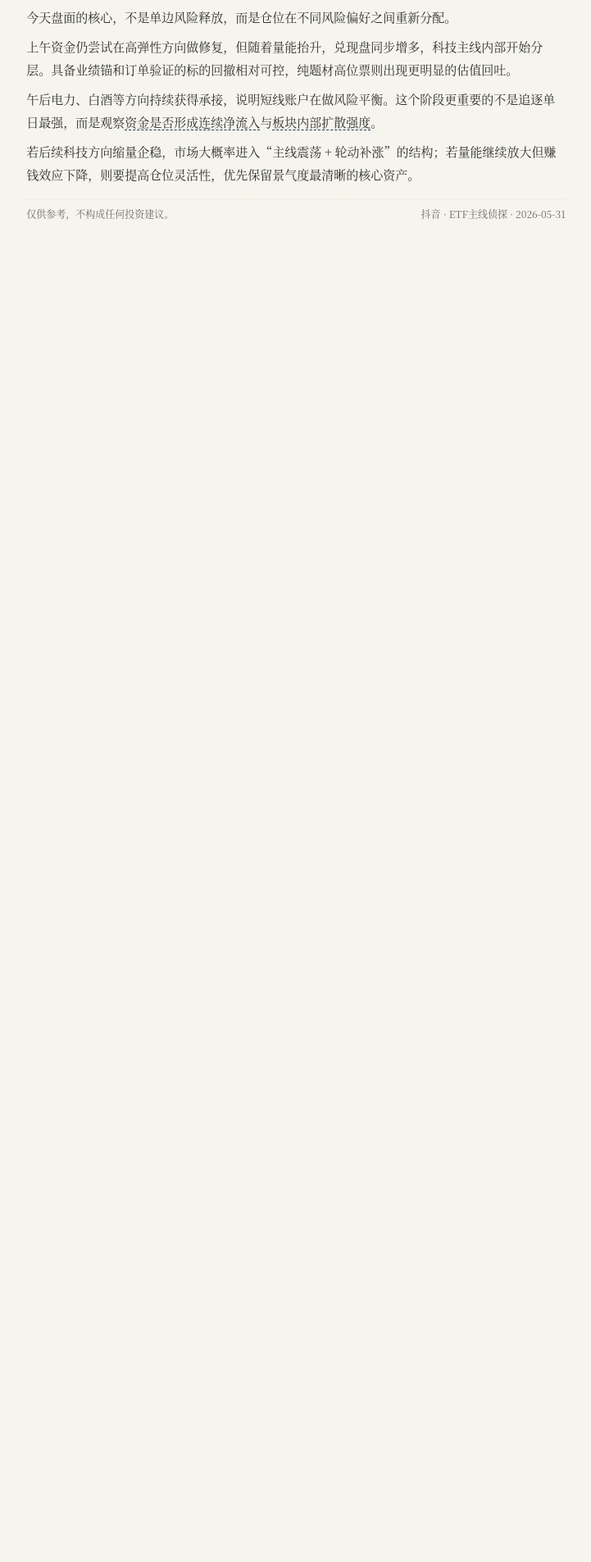
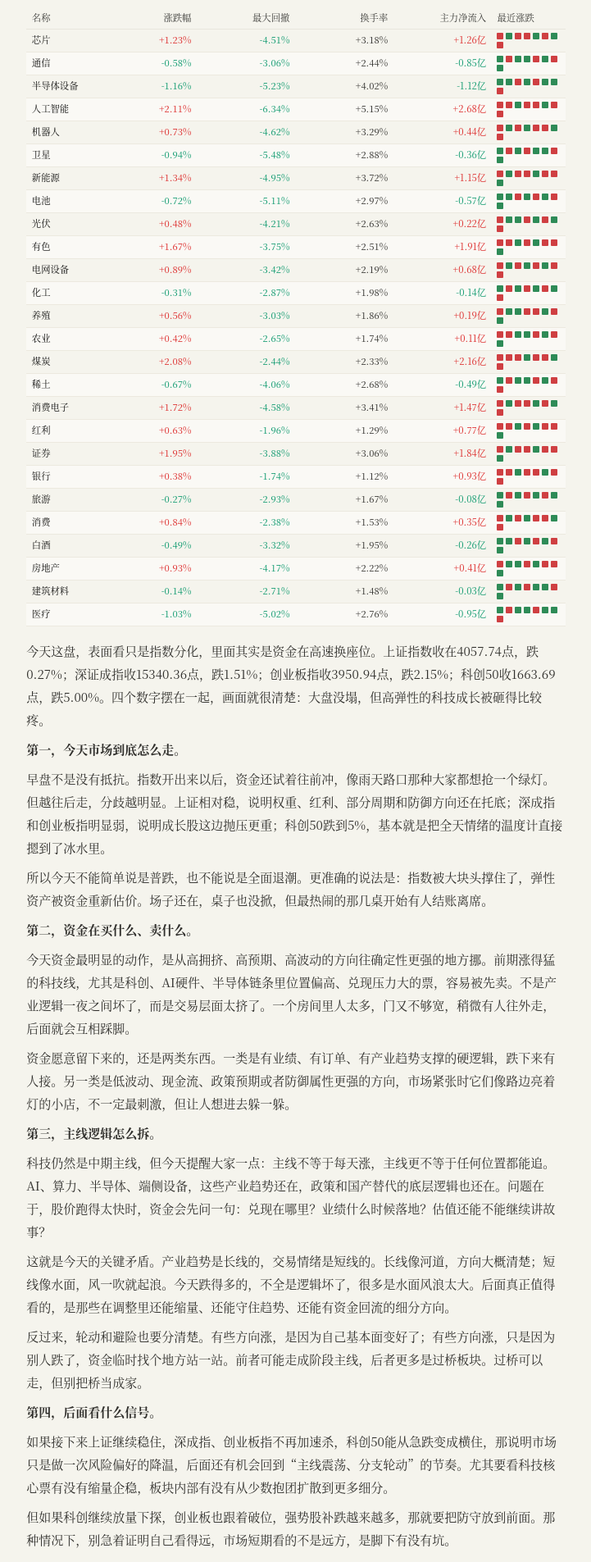
Before and after one commit to cenmen/market-insight, a React (Vite) app in the folder frontend/: page /after-close in a window 1280 px wide. Shown: the part 240-2145 px from the top of the page at 82% size, without its empty margins (279-1000 px from the left). Before the commit the page ends 800 px from the top, so only its background shows below. Built offline with nearby package versions, Linux system fonts and the light colour scheme; a web font is replaced by a local one.

Commit message:
feat: 添加 AfterClose 页面和 IndexPulseTable 组件，更新市场分析数据和内容

```diff
--- /dev/null
+++ b/frontend/src/components/IndexPulseTable/index.jsx
@@ -0,0 +1,70 @@
+function formatSignedPercent(value) {
+  const numeric = Number(value);
+  const sign = numeric > 0 ? '+' : '';
+  return `${sign}${numeric.toFixed(2)}%`;
+}
+
+function renderTrendBlocks(trend) {
+  return (
+    <div className='flex flex-wrap gap-[3px]'>
+      {trend.map(function mapTrend(item, index) {
+        const isRise = Number(item) >= 0;
+        return (
+          <span
+            key={`${index}-${item}`}
+            className={`h-[8px] w-[8px] rounded-[1px] ${isRise ? 'bg-[#cf3f42]' : 'bg-[#2e8b57]'}`}
+            title={formatSignedPercent(item)}
+          />
+        );
+      })}
+    </div>
+  );
+}
+
+export default function IndexPulseTable(props) {
+  const rows = props?.rows ?? [];
+
+  return (
+    <div className='overflow-x-hidden'>
+      <table className='financial striped w-full table-fixed border-collapse text-[8.5pt] text-[#2f2e2b]'>
+        <colgroup>
+          <col className='w-[88px]' />
+          <col />
+          <col />
+          <col />
+          <col />
+          <col className='w-[90px]' />
+        </colgroup>
+        <thead className='text-[#3d3d3a]'>
+          <tr>
+            <th className='bg-transparent px-[5pt] py-[4pt] text-left font-medium border-x-0 border-b border-[#e8e6dc]'>名称</th>
+            <th className='bg-transparent px-[5pt] py-[4pt] text-right font-medium border-x-0 border-b border-[#e8e6dc]'>涨跌幅</th>
+            <th className='bg-transparent px-[5pt] py-[4pt] text-right font-medium border-x-0 border-b border-[#e8e6dc]'>最大回撤</th>
+            <th className='bg-transparent px-[5pt] py-[4pt] text-right font-medium border-x-0 border-b border-[#e8e6dc]'>换手率</th>
+            <th className='bg-transparent px-[5pt] py-[4pt] text-right font-medium border-x-0 border-b border-[#e8e6dc]'>主力净流入</th>
+            <th className='bg-transparent px-[5pt] py-[4pt] text-left font-medium border-x-0 border-b border-[#e8e6dc]'>最近涨跌</th>
+          </tr>
+        </thead>
+        <tbody>
+          {rows.map(function mapRow(row, index) {
+            const changeRate = Number(row.changeRate);
+            return (
+              <tr key={row.code} className={index % 2 === 1 ? 'bg-[#faf9f5]' : ''}>
+                <td className='px-[5pt] py-[3pt] border-x-0 border-b border-[0.3px] border-[#ece9df] align-top'>
+                  <div className='font-medium text-[#141413]'>{row.alias}</div>
+                </td>
+                <td className={`px-[5pt] py-[3pt] border-x-0 border-b border-[0.3px] border-[#ece9df] align-top text-right tabular-nums font-medium ${changeRate >= 0 ? 'text-rise' : 'text-fall'}`}>{formatSignedPercent(changeRate)}</td>
+                <td className='px-[5pt] py-[3pt] border-x-0 border-b border-[0.3px] border-[#ece9df] align-top text-right tabular-nums text-fall'>{formatSignedPercent(row.maxDrawdown)}</td>
+                <td className='px-[5pt] py-[3pt] border-x-0 border-b border-[0.3px] border-[#ece9df] align-top text-right tabular-nums'>{formatSignedPercent(row.turnoverRate)}</td>
+                <td className={`px-[5pt] py-[3pt] border-x-0 border-b border-[0.3px] border-[#ece9df] align-top text-right tabular-nums ${Number(row.mainNetInflow) >= 0 ? 'text-rise' : 'text-fall'}`}>
+                  {`${Number(row.mainNetInflow) >= 0 ? '+' : ''}${Number(row.mainNetInflow).toFixed(2)}亿`}
+                </td>
+                <td className='px-[5pt] py-[3pt] border-x-0 border-b border-[0.3px] border-[#ece9df] align-top'>{renderTrendBlocks(row.recentTrend)}</td>
+              </tr>
+            );
+          })}
+        </tbody>
+      </table>
+    </div>
+  );
+}
--- a/frontend/src/pages/AfterClose.jsx
+++ b/frontend/src/pages/AfterClose.jsx
@@ -1,52 +1,107 @@
 import ReportFooter from '@/components/ReportFooter';
+import IndexPulseTable from '@/components/IndexPulseTable';
 
 const afterCloseData = {
   mainIndexes: [
-    { name: '上证指数', indexValue: '3128.64', changeRate: 0.76 },
-    { name: '创业板指', indexValue: '1915.24', changeRate: -1.18 },
-    { name: '科创50', indexValue: '742.56', changeRate: -2.04 },
+    { name: '上证指数', indexValue: '4057.74', changeRate: -0.27 },
+    { name: '创业板指', indexValue: '3950.94', changeRate: -2.15 },
+    { name: '科创50', indexValue: '1663.69', changeRate: -5.0 },
   ],
-  techSectors: [
-    {
-      name: '半导体',
-      indexValue: '6821.33',
-      changeRate: -2.35,
-      turnover: 1563.4,
-      netInflowIn: 88.61,
-      netInflowOut: 139.82,
-    },
-    {
-      name: 'AI硬件',
-      indexValue: '5210.27',
-      changeRate: -1.67,
-      turnover: 1096.75,
-      netInflowIn: 65.74,
-      netInflowOut: 101.33,
-    },
+  sectorTableRows: [
+    { code: '588200', alias: '芯片', latestPrice: 1006.23, changeRate: 1.23, amplitude: 2.45, maxDrawdown: -4.51, turnoverRate: 3.18, mainNetInflow: 1.26, recentTrend: [1, -1, 1, 1, -1, 1, -1, 1] },
+    { code: '515880', alias: '通信', latestPrice: 987.12, changeRate: -0.58, amplitude: 1.77, maxDrawdown: -3.06, turnoverRate: 2.44, mainNetInflow: -0.85, recentTrend: [-1, 1, -1, -1, 1, -1, 1, -1] },
+    { code: '159516', alias: '半导体设备', latestPrice: 1124.35, changeRate: -1.16, amplitude: 2.91, maxDrawdown: -5.23, turnoverRate: 4.02, mainNetInflow: -1.12, recentTrend: [-1, -1, 1, -1, 1, -1, -1, 1] },
+    { code: '159819', alias: '人工智能', latestPrice: 1208.67, changeRate: 2.11, amplitude: 3.84, maxDrawdown: -6.34, turnoverRate: 5.15, mainNetInflow: 2.68, recentTrend: [1, 1, -1, 1, 1, -1, 1, 1] },
+    { code: '562500', alias: '机器人', latestPrice: 951.44, changeRate: 0.73, amplitude: 2.22, maxDrawdown: -4.62, turnoverRate: 3.29, mainNetInflow: 0.44, recentTrend: [1, -1, 1, -1, 1, 1, -1, 1] },
+    { code: '159206', alias: '卫星', latestPrice: 876.31, changeRate: -0.94, amplitude: 2.41, maxDrawdown: -5.48, turnoverRate: 2.88, mainNetInflow: -0.36, recentTrend: [-1, 1, -1, 1, -1, -1, 1, -1] },
+    { code: '516160', alias: '新能源', latestPrice: 1039.56, changeRate: 1.34, amplitude: 2.69, maxDrawdown: -4.95, turnoverRate: 3.72, mainNetInflow: 1.15, recentTrend: [1, -1, 1, 1, -1, 1, 1, -1] },
+    { code: '159755', alias: '电池', latestPrice: 918.75, changeRate: -0.72, amplitude: 2.13, maxDrawdown: -5.11, turnoverRate: 2.97, mainNetInflow: -0.57, recentTrend: [-1, -1, 1, -1, 1, -1, 1, -1] },
+    { code: '515790', alias: '光伏', latestPrice: 842.09, changeRate: 0.48, amplitude: 1.96, maxDrawdown: -4.21, turnoverRate: 2.63, mainNetInflow: 0.22, recentTrend: [1, -1, -1, 1, -1, 1, -1, 1] },
+    { code: '512400', alias: '有色', latestPrice: 1096.18, changeRate: 1.67, amplitude: 2.58, maxDrawdown: -3.75, turnoverRate: 2.51, mainNetInflow: 1.91, recentTrend: [1, 1, -1, 1, -1, 1, 1, -1] },
+    { code: '159326', alias: '电网设备', latestPrice: 1014.72, changeRate: 0.89, amplitude: 1.84, maxDrawdown: -3.42, turnoverRate: 2.19, mainNetInflow: 0.68, recentTrend: [1, -1, 1, -1, 1, -1, 1, 1] },
+    { code: '159870', alias: '化工', latestPrice: 965.37, changeRate: -0.31, amplitude: 1.53, maxDrawdown: -2.87, turnoverRate: 1.98, mainNetInflow: -0.14, recentTrend: [-1, 1, -1, 1, -1, 1, -1, 1] },
+    { code: '159865', alias: '养殖', latestPrice: 902.46, changeRate: 0.56, amplitude: 1.62, maxDrawdown: -3.03, turnoverRate: 1.86, mainNetInflow: 0.19, recentTrend: [1, -1, -1, 1, 1, -1, 1, -1] },
+    { code: '159825', alias: '农业', latestPrice: 934.28, changeRate: 0.42, amplitude: 1.49, maxDrawdown: -2.65, turnoverRate: 1.74, mainNetInflow: 0.11, recentTrend: [1, 1, -1, -1, 1, -1, 1, -1] },
+    { code: '515220', alias: '煤炭', latestPrice: 1188.52, changeRate: 2.08, amplitude: 2.11, maxDrawdown: -2.44, turnoverRate: 2.33, mainNetInflow: 2.16, recentTrend: [1, 1, 1, -1, 1, 1, -1, 1] },
+    { code: '516150', alias: '稀土', latestPrice: 1048.13, changeRate: -0.67, amplitude: 2.35, maxDrawdown: -4.06, turnoverRate: 2.68, mainNetInflow: -0.49, recentTrend: [-1, 1, -1, -1, 1, -1, 1, 1] },
+    { code: '159732', alias: '消费电子', latestPrice: 1133.64, changeRate: 1.72, amplitude: 2.74, maxDrawdown: -4.58, turnoverRate: 3.41, mainNetInflow: 1.47, recentTrend: [1, -1, 1, 1, -1, 1, -1, 1] },
+    { code: '510880', alias: '红利', latestPrice: 1266.95, changeRate: 0.63, amplitude: 1.24, maxDrawdown: -1.96, turnoverRate: 1.29, mainNetInflow: 0.77, recentTrend: [1, 1, -1, 1, -1, 1, 1, -1] },
+    { code: '512880', alias: '证券', latestPrice: 1077.85, changeRate: 1.95, amplitude: 2.48, maxDrawdown: -3.88, turnoverRate: 3.06, mainNetInflow: 1.84, recentTrend: [1, -1, 1, 1, -1, 1, 1, -1] },
+    { code: '512800', alias: '银行', latestPrice: 1211.34, changeRate: 0.38, amplitude: 0.96, maxDrawdown: -1.74, turnoverRate: 1.12, mainNetInflow: 0.93, recentTrend: [1, 1, -1, 1, 1, -1, 1, 1] },
+    { code: '562510', alias: '旅游', latestPrice: 885.49, changeRate: -0.27, amplitude: 1.68, maxDrawdown: -2.93, turnoverRate: 1.67, mainNetInflow: -0.08, recentTrend: [-1, 1, -1, 1, -1, 1, -1, -1] },
+    { code: '159928', alias: '消费', latestPrice: 1011.56, changeRate: 0.84, amplitude: 1.42, maxDrawdown: -2.38, turnoverRate: 1.53, mainNetInflow: 0.35, recentTrend: [1, -1, 1, -1, 1, 1, -1, 1] },
+    { code: '512690', alias: '白酒', latestPrice: 972.44, changeRate: -0.49, amplitude: 1.87, maxDrawdown: -3.32, turnoverRate: 1.95, mainNetInflow: -0.26, recentTrend: [-1, -1, 1, -1, 1, -1, 1, -1] },
+    { code: '512200', alias: '房地产', latestPrice: 798.22, changeRate: 0.93, amplitude: 2.06, maxDrawdown: -4.17, turnoverRate: 2.22, mainNetInflow: 0.41, recentTrend: [1, -1, -1, 1, -1, 1, 1, -1] },
+    { code: '159745', alias: '建筑材料', latestPrice: 856.9, changeRate: -0.14, amplitude: 1.33, maxDrawdown: -2.71, turnoverRate: 1.48, mainNetInflow: -0.03, recentTrend: [-1, 1, -1, 1, -1, -1, 1, -1] },
+    { code: '512170', alias: '医疗', latestPrice: 944.68, changeRate: -1.03, amplitude: 2.57, maxDrawdown: -5.02, turnoverRate: 2.76, mainNetInflow: -0.95, recentTrend: [-1, 1, -1, -1, 1, -1, -1, 1] },
   ],
-  hotSectors: [
-    {
-      name: '电力',
-      indexValue: '2950.66',
-      changeRate: 1.84,
-      turnover: 682.1,
-      netInflowIn: 72.2,
-      netInflowOut: 45.18,
-    },
-    {
-      name: '白酒',
-      indexValue: '4988.41',
-      changeRate: 1.22,
-      turnover: 512.33,
-      netInflowIn: 48.66,
-      netInflowOut: 33.11,
-    },
-  ],
+  conclusion: '维持主线，降低追高频率。主线逻辑未破坏，但高位波动显著抬升，优先聚焦有业绩与订单验证的核心环节。',
+  content: (
+    <>
+      <p>
+        今天这盘，表面看只是指数分化，里面其实是资金在高速换座位。上证指数收在4057.74点，跌0.27%；深证成指收15340.36点，跌1.51%；创业板指收3950.94点，跌2.15%；科创50收1663.69点，跌5.00%。四个数字摆在一起，画面就很清楚：大盘没塌，但高弹性的科技成长被砸得比较疼。
+      </p>
+      <p>
+        <strong>第一，今天市场到底怎么走。</strong>
+      </p>
+      <p>
+        早盘不是没有抵抗。指数开出来以后，资金还试着往前冲，像雨天路口那种大家都想抢一个绿灯。但越往后走，分歧越明显。上证相对稳，说明权重、红利、部分周期和防御方向还在托底；深成指和创业板指明显弱，说明成长股这边抛压更重；科创50跌到5%，基本就是把全天情绪的温度计直接摁到了冰水里。
+      </p>
+      <p>
+        所以今天不能简单说是普跌，也不能说是全面退潮。更准确的说法是：指数被大块头撑住了，弹性资产被资金重新估价。场子还在，桌子也没掀，但最热闹的那几桌开始有人结账离席。
+      </p>
+      <p>
+        <strong>第二，资金在买什么、卖什么。</strong>
+      </p>
+      <p>
+        今天资金最明显的动作，是从高拥挤、高预期、高波动的方向往确定性更强的地方挪。前期涨得猛的科技线，尤其是科创、AI硬件、半导体链条里位置偏高、兑现压力大的票，容易被先卖。不是产业逻辑一夜之间坏了，而是交易层面太挤了。一个房间里人太多，门又不够宽，稍微有人往外走，后面就会互相踩脚。
+      </p>
+      <p>
+        资金愿意留下来的，还是两类东西。一类是有业绩、有订单、有产业趋势支撑的硬逻辑，跌下来有人接。另一类是低波动、现金流、政策预期或者防御属性更强的方向，市场紧张时它们像路边亮着灯的小店，不一定最刺激，但让人想进去躲一躲。
+      </p>
+      <p>
+        <strong>第三，主线逻辑怎么拆。</strong>
+      </p>
+      <p>
+        科技仍然是中期主线，但今天提醒大家一点：主线不等于每天涨，主线更不等于任何位置都能追。AI、算力、半导体、端侧设备，这些产业趋势还在，政策和国产替代的底层逻辑也还在。问题在于，股价跑得太快时，资金会先问一句：兑现在哪里？业绩什么时候落地？估值还能不能继续讲故事？
+      </p>
+      <p>
+        这就是今天的关键矛盾。产业趋势是长线的，交易情绪是短线的。长线像河道，方向大概清楚；短线像水面，风一吹就起浪。今天跌得多的，不全是逻辑坏了，很多是水面风浪太大。后面真正值得看的，是那些在调整里还能缩量、还能守住趋势、还能有资金回流的细分方向。
+      </p>
+      <p>
+        反过来，轮动和避险也要分清楚。有些方向涨，是因为自己基本面变好了；有些方向涨，只是因为别人跌了，资金临时找个地方站一站。前者可能走成阶段主线，后者更多是过桥板块。过桥可以走，但别把桥当成家。
+      </p>
+      <p>
+        <strong>第四，后面看什么信号。</strong>
+      </p>
+      <p>
+        如果接下来上证继续稳住，深成指、创业板指不再加速杀，科创50能从急跌变成横住，那说明市场只是做一次风险偏好的降温，后面还有机会回到“主线震荡、分支轮动”的节奏。尤其要看科技核心票有没有缩量企稳，板块内部有没有从少数抱团扩散到更多细分。
+      </p>
+      <p>
+        但如果科创继续放量下探，创业板也跟着破位，强势股补跌越来越多，那就要把防守放到前面。那种情况下，别急着证明自己看得远，市场短期看的不是远方，是脚下有没有坑。
+      </p>
+      <p>
+        <strong>第五，对应到操作节奏。</strong>
+      </p>
+      <p>
+        还能看的，依然是产业趋势清楚、业绩能跟上、调整时承接不差的科技核心，以及受益于政策预期和订单验证的细分环节。不能追的，是刚从高位掉下来、成交还没缩、筹码还在松的情绪票。那种票看起来跌了不少，其实可能只是第一口气喘完。
+      </p>
+      <p>
+        节奏上，今天这种盘面不适合把仓位一把推满。更舒服的方式，是保留一点底仓看主线，留出现金等分歧后的确认。涨急了不追，跌急了也不急着捞。先看有没有止跌，再看有没有回流，最后再看能不能带队。
+      </p>
+      <p>
+        总结一句，今天市场的核心矛盾就是：指数还在高位附近撑着，但高弹性资产已经开始接受资金的重新审问。后面行情能不能继续，不看故事讲得多热闹，要看跌下来以后，真正愿意买单的人还在不在。
+      </p>
+    </>
+  ),
 };
 
 export default function AfterClosePage() {
   const data = afterCloseData;
   const mainIndexes = data?.mainIndexes ?? [];
+  const conclusion = data?.conclusion ?? null;
+  const content = data?.content ?? null;
+  const sectorTableRows = data?.sectorTableRows ?? [];
 
   return (
     <main className="min-h-screen bg-[#f5f4ed] [font-family:'TsangerJinKai02','Source_Han_Serif_SC','Noto_Serif_CJK_SC','Songti_SC','STSong',Georgia,serif] text-[#141413]">
@@ -56,7 +111,6 @@ export default function AfterClosePage() {
           <h1 className='text-[20px] leading-tight font-medium md:text-[26px]'>盘后分析：主线分化，资金高低切加速</h1>
           <p className='mt-1 text-[13px] text-[#504e49]'>2026-06-01 · 复盘视角：指数结构、板块强弱与资金行为</p>
         </header>
-
         <section className='mt-2'>
           <div className='grid grid-cols-2 gap-2 md:grid-cols-3'>
             {mainIndexes.map((item) => (
@@ -71,76 +125,17 @@ export default function AfterClosePage() {
           </div>
         </section>
 
-        {/* 板块内容暂未确定，先注释保留结构与数据映射逻辑
         <section className='mt-4'>
-          <div className='grid gap-2 md:grid-cols-2'>
-            <div className='rounded border border-[#e8e6dc] bg-[#faf9f5] p-3'>
-              <div className='mb-2 flex items-center justify-between border-b border-[#e8e6dc] pb-2'>
-                <p className='text-[14px] font-medium text-[#3d3d3a]'>科技承压</p>
-                <p className='text-[12px] text-[#6b6a64]'>估值消化 / 拥挤出清</p>
-              </div>
-              <div className='space-y-3'>
-                {techSectors.map((item) => (
-                  <article key={item.name} className='rounded border border-[#e8e6dc] bg-[#faf9f5] px-4 py-3 shadow-[inset_0_0_0_1px_rgba(255,255,255,0.35)]'>
-                    <div className='flex items-center justify-between gap-3'>
-                      <p className='text-[15px] leading-none font-medium text-[#141413]'>{item.name}</p>
-                      <p className={`text-[13px] leading-none font-medium ${Number(item.changeRate) >= 0 ? 'text-rise' : 'text-fall'}`}>
-                        {`${Number(item.changeRate) > 0 ? '+' : ''}${Number(item.changeRate).toFixed(2)}%`}
-                      </p>
-                    </div>
-                    <div className='mt-3 grid grid-cols-2 gap-x-3 gap-y-2 text-[12px] text-[#504e49]'>
-                      <p>指数：{item.indexValue}</p>
-                      <p>成交额：{`${Number(item.turnover).toFixed(2)} 亿`}</p>
-                      <p className='text-rise'>流入：{`${Number(item.netInflowIn).toFixed(2)} 亿`}</p>
-                      <p className='text-fall'>流出：{`${Number(item.netInflowOut).toFixed(2)} 亿`}</p>
-                    </div>
-                  </article>
-                ))}
-              </div>
+          <IndexPulseTable rows={sectorTableRows} />
+        </section>
+        <section className='mt-4 text-[15px] leading-7 text-[#2f2e2b] [&>p+p]:mt-2'>{content}</section>
+        {conclusion ? (
+          <section>
+            <div className='my-[10pt] break-inside-avoid rounded-[3pt] border-l-[2pt] border-[#1b365d] bg-[#faf9f5] px-[12pt] py-[8pt]'>
+              <p className='text-[14px] font-medium text-[#1b365d]'>{conclusion}</p>
             </div>
-            <div className='rounded border border-[#e8e6dc] bg-[#faf9f5] p-3'>
-              <div className='mb-2 flex items-center justify-between border-b border-[#e8e6dc] pb-2'>
-                <p className='text-[14px] font-medium text-[#3d3d3a]'>热门承接</p>
-                <p className='text-[12px] text-[#6b6a64]'>防御抬升 / 风格切换</p>
-              </div>
-              <div className='space-y-3'>
-                {hotSectors.map((item) => (
-                  <article key={item.name} className='rounded border border-[#e8e6dc] bg-[#faf9f5] px-4 py-3 shadow-[inset_0_0_0_1px_rgba(255,255,255,0.35)]'>
-                    <div className='flex items-center justify-between gap-3'>
-                      <p className='text-[15px] leading-none font-medium text-[#141413]'>{item.name}</p>
-                      <p className={`text-[13px] leading-none font-medium ${Number(item.changeRate) >= 0 ? 'text-rise' : 'text-fall'}`}>
-                        {`${Number(item.changeRate) > 0 ? '+' : ''}${Number(item.changeRate).toFixed(2)}%`}
-                      </p>
-                    </div>
-                    <div className='mt-3 grid grid-cols-2 gap-x-3 gap-y-2 text-[12px] text-[#504e49]'>
-                      <p>指数：{item.indexValue}</p>
-                      <p>成交额：{`${Number(item.turnover).toFixed(2)} 亿`}</p>
-                      <p className='text-rise'>流入：{`${Number(item.netInflowIn).toFixed(2)} 亿`}</p>
-                      <p className='text-fall'>流出：{`${Number(item.netInflowOut).toFixed(2)} 亿`}</p>
-                    </div>
-                  </article>
-                ))}
-              </div>
-            </div>
-          </div>
-        </section>
-        */}
-
-        <section className='mt-4 text-[15px] leading-7 text-[#2f2e2b]'>
-          <p>今天盘面的核心，不是单边风险释放，而是仓位在不同风险偏好之间重新分配。</p>
-          <p className='mt-2'>
-            上午资金仍尝试在高弹性方向做修复，但随着量能抬升，兑现盘同步增多，科技主线内部开始分层。具备业绩锚和订单验证的标的回撤相对可控，纯题材高位票则出现更明显的估值回吐。
-          </p>
-          <p className='mt-2'>
-            午后电力、白酒等方向持续获得承接，说明短线账户在做风险平衡。这个阶段更重要的不是追逐单日最强，而是观察
-            <span className='post-underline'>资金是否形成连续净流入</span>与<span className='post-underline'>板块内部扩散强度</span>。
-          </p>
-          <p className='mt-2'>
-            若后续科技方向缩量企稳，市场大概率进入“主线震荡 +
-            轮动补涨”的结构；若量能继续放大但赚钱效应下降，则要提高仓位灵活性，优先保留景气度最清晰的核心资产。
-          </p>
-        </section>
-
+          </section>
+        ) : null}
         <ReportFooter />
       </article>
     </main>
```
